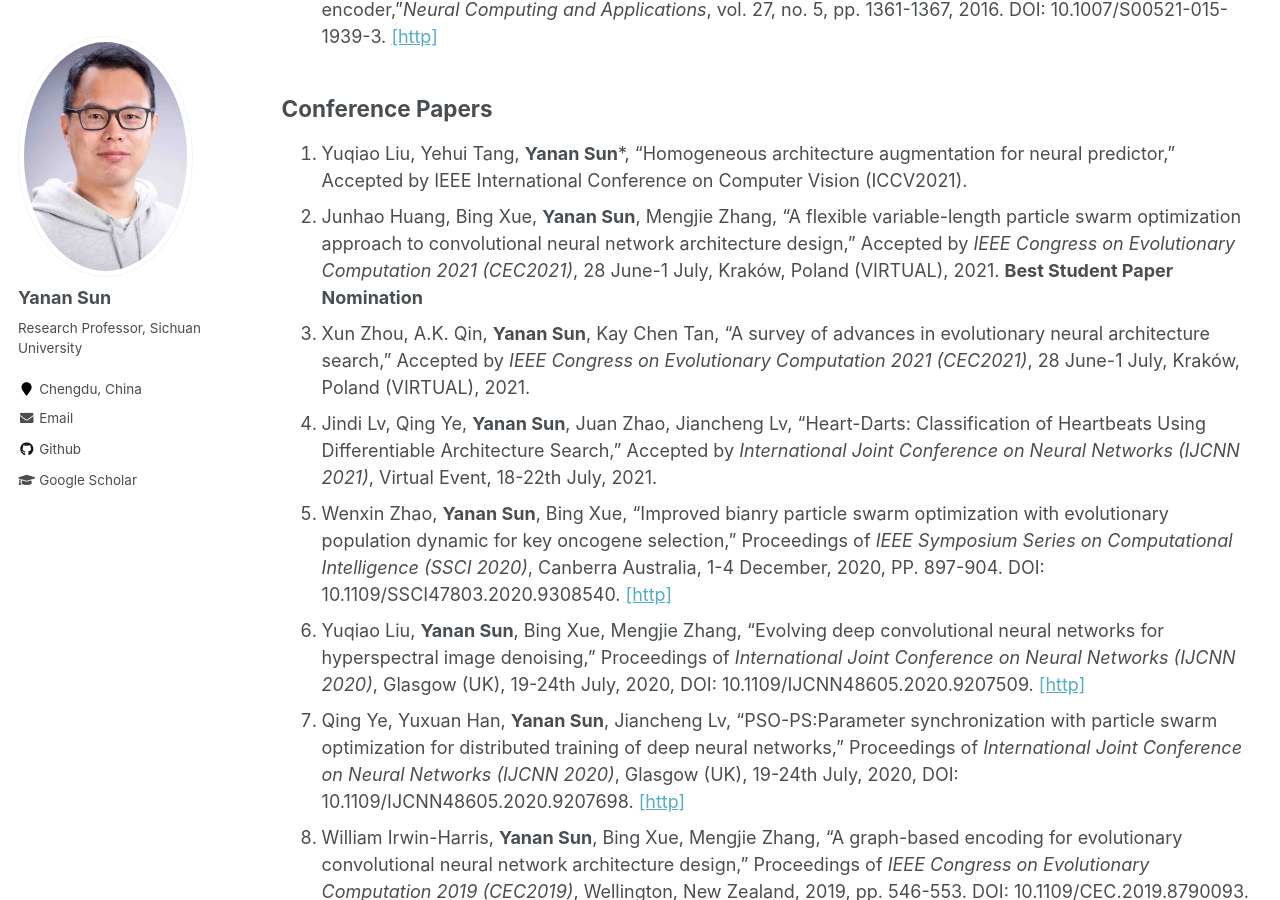
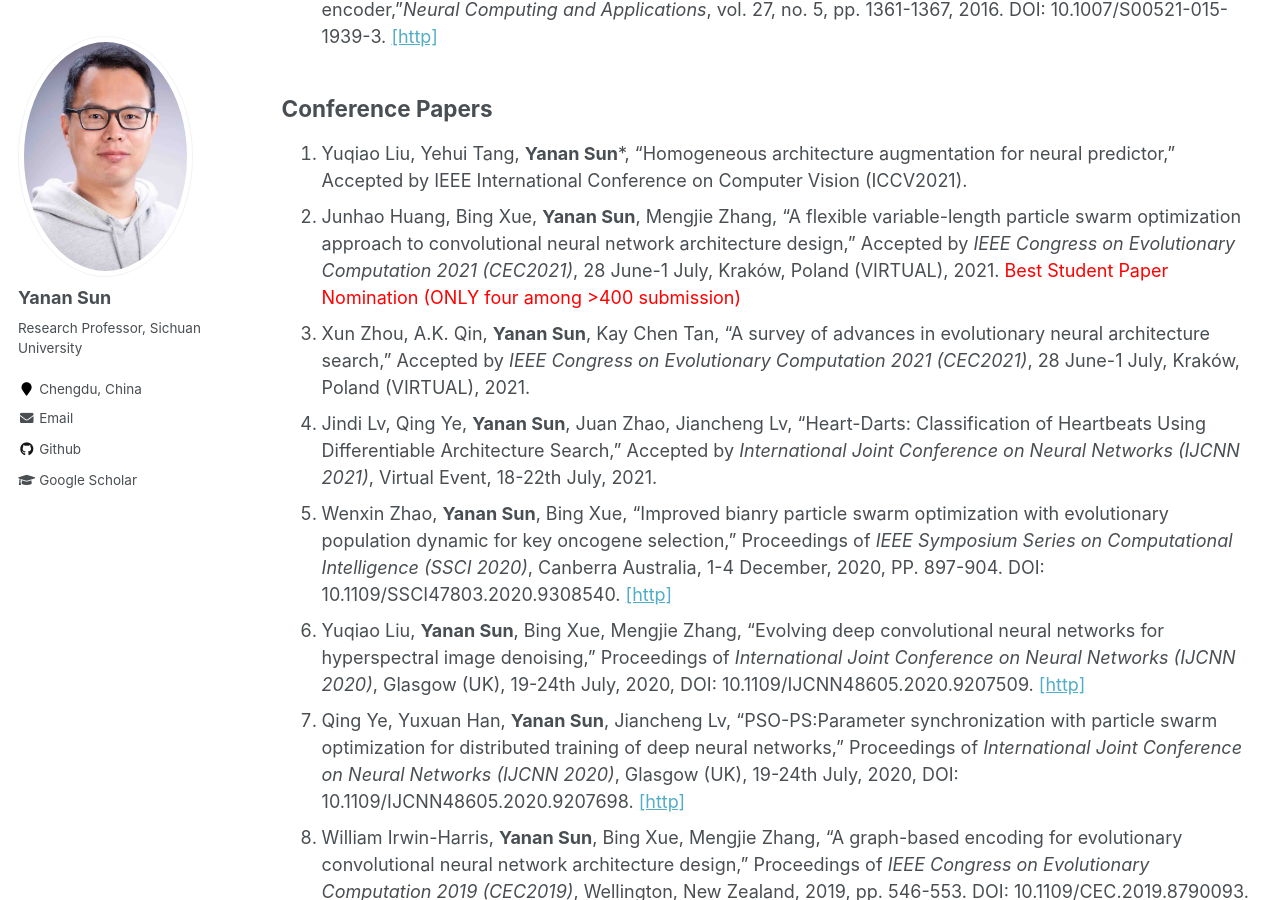
Before and after one commit to yn-sun/yn-sun.github.io, a Jekyll site: the page built from _pages/publications.md, in a window 1280 px wide and 900 px high, scrolled down 1923 px. Built offline with Jekyll 4.4.1, drawn with Linux system fonts in a browser that asks for light colours; comment, search, counter and statistics services are not loaded.

Commit message:
Update publications.md

```diff
--- a/_pages/publications.md
+++ b/_pages/publications.md
@@ -31,7 +31,7 @@
 
 ## Conference Papers
 1. Yuqiao Liu, Yehui Tang, **Yanan Sun***, "Homogeneous architecture augmentation for neural predictor," Accepted by IEEE International Conference on Computer Vision (ICCV2021).
-2. Junhao Huang, Bing Xue, **Yanan Sun**, Mengjie Zhang, "A flexible variable-length particle swarm optimization approach to convolutional neural network architecture design," Accepted by <i>IEEE Congress on Evolutionary Computation 2021 (CEC2021)</i>, 28 June-1 July, Kraków, Poland (VIRTUAL), 2021. **Best Student Paper Nomination**
+2. Junhao Huang, Bing Xue, **Yanan Sun**, Mengjie Zhang, "A flexible variable-length particle swarm optimization approach to convolutional neural network architecture design," Accepted by <i>IEEE Congress on Evolutionary Computation 2021 (CEC2021)</i>, 28 June-1 July, Kraków, Poland (VIRTUAL), 2021. <span style="color: #FF0000">Best Student Paper Nomination (ONLY four among >400 submission)</span>
 3. Xun Zhou, A.K. Qin, **Yanan Sun**, Kay Chen Tan, "A survey of advances in evolutionary neural architecture search," Accepted by <i>IEEE Congress on Evolutionary Computation 2021 (CEC2021)</i>, 28 June-1 July, Kraków, Poland (VIRTUAL), 2021.
 4. Jindi Lv, Qing Ye, **Yanan Sun**, Juan Zhao, Jiancheng Lv, "Heart-Darts: Classification of Heartbeats Using Differentiable Architecture Search," Accepted by <i>International Joint Conference on Neural Networks (IJCNN 2021)</i>, Virtual Event, 18-22th July, 2021.
 5. Wenxin Zhao, **Yanan Sun**, Bing Xue, "Improved bianry particle swarm optimization with evolutionary population dynamic for key oncogene selection," Proceedings of <i>IEEE Symposium Series on Computational Intelligence (SSCI 2020)</i>, Canberra Australia, 1-4 December, 2020, PP. 897-904. DOI: 10.1109/SSCI47803.2020.9308540. [[http]](https://ieeexplore.ieee.org/abstract/document/9308540)
```
